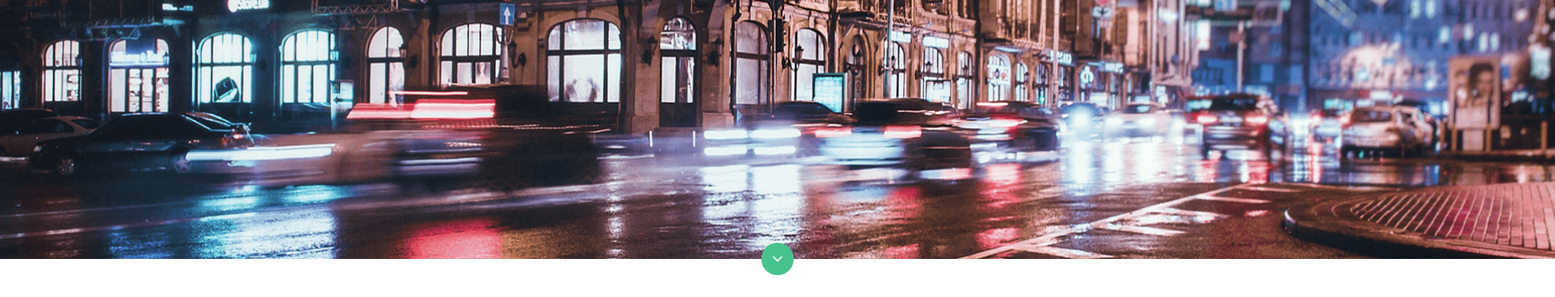
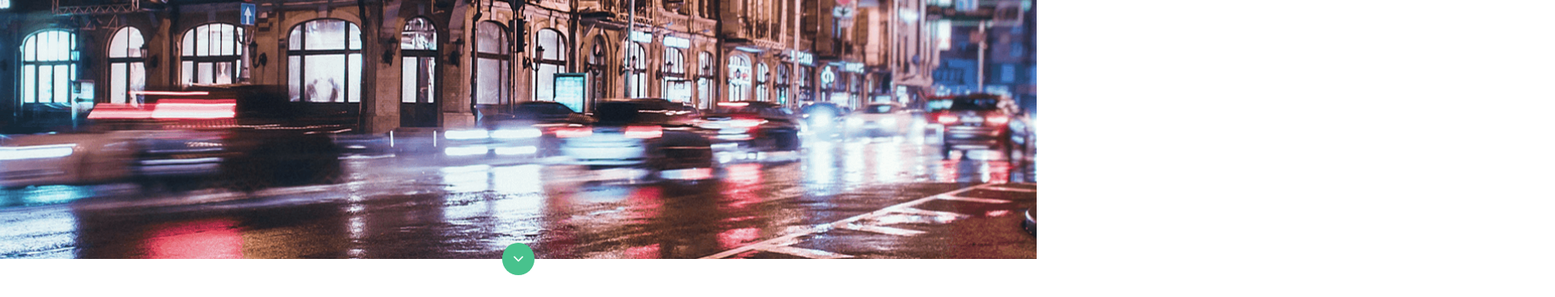
Before and after one commit to paulshvorak/wmk-delay, a plain HTML site: page index.html in a window 1280 px wide. Shown: the part 568-935 px from the top of the page at 81% size, 1920 px wide, since content can reach past the window. Drawn offline with Linux system fonts and the light colour scheme.

Commit message:
version 1.4

```diff
--- a/css/main.css
+++ b/css/main.css
@@ -34,7 +34,7 @@ a {
 }
 
 .wrapper {
-	min-width: 1920px;
+	min-width: 1140px;
 }
 
 .container {
--- a/index.html
+++ b/index.html
@@ -9,6 +9,7 @@
 	<meta name="author" content="Elena Zhakun" />
 	<meta name="publisher-email" content="watchmykiev@gmail.com" />
 	<meta name="robots" content="index, follow" />
+	<meta name="viewport" content="width=device-width">
 	<title>WatchMyKiev - creative excursion agency №1 in Kiev</title>
 	<link rel="stylesheet" type="text/css" href="css/main.css">
 	<link rel="stylesheet" type="text/css" href="css/font-awesome.min.css">
```
